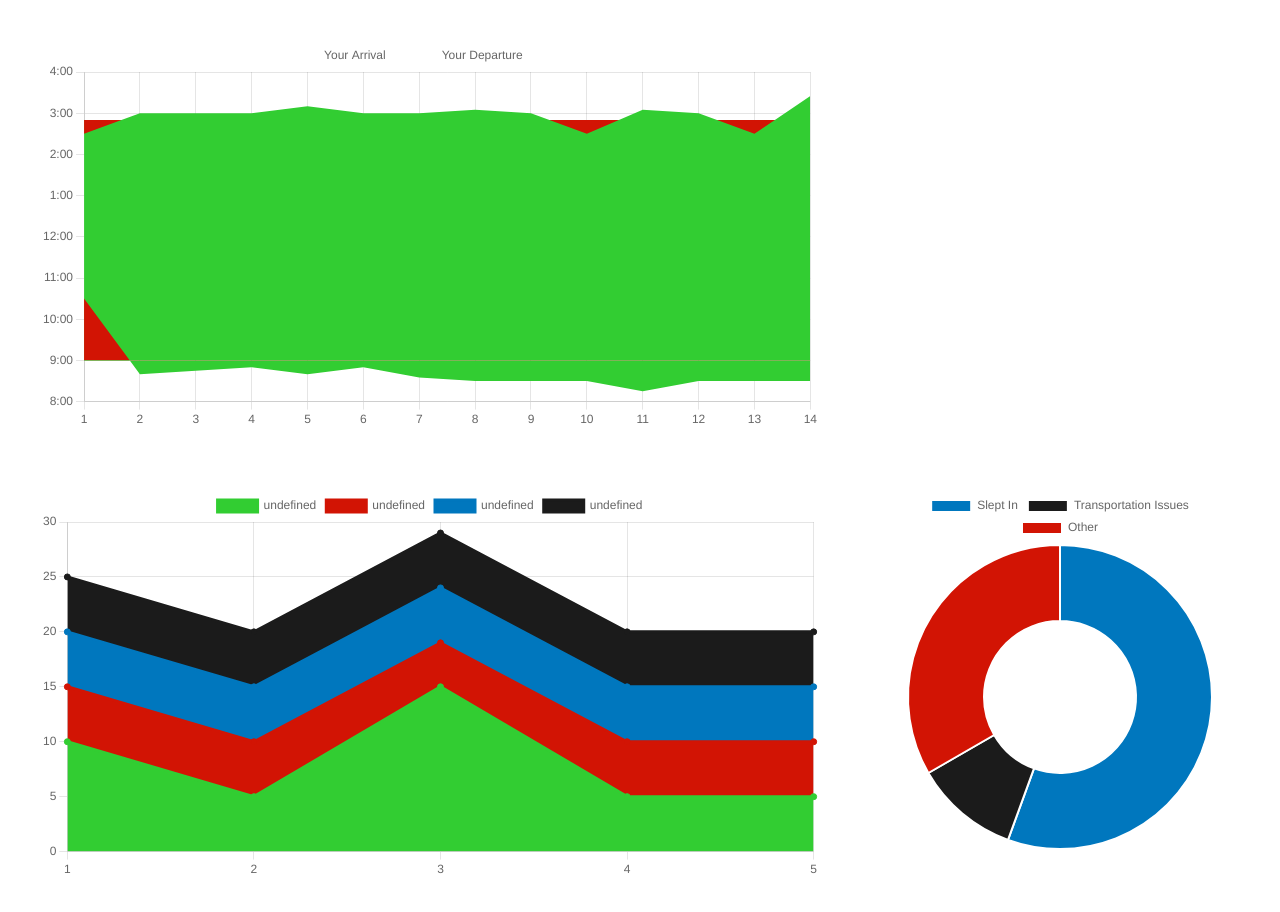
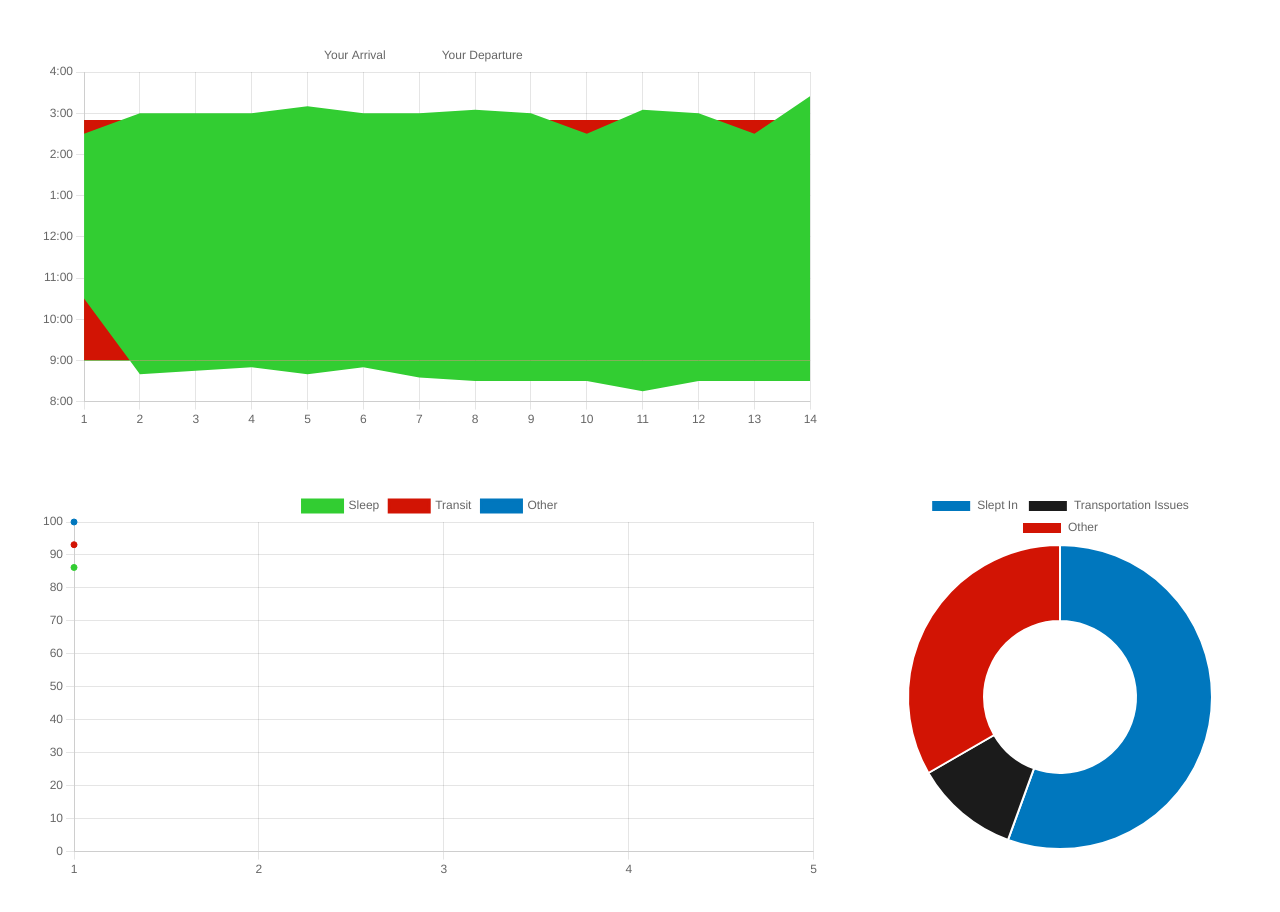
Before and after one commit to StarbirdTech/NuCard-DataViz, a website: page index.html in a window 1280 px wide. Drawn offline with nearby package versions, Linux system fonts and the light colour scheme.

Commit message:
working on reasons for lateness graph

```diff
--- a/charts/reason-late-area.js
+++ b/charts/reason-late-area.js
@@ -1,30 +1,82 @@
-things = [[10,5,15,5,5],[5,5,4,5,5],[5,5,5,5,5],[5,5,5,5,5]];
+things = [[5,5,4,5,5],[5,5,6,5,5],[5,5,5,5,5],[5,5,5,5,5]];
+
+const count = {
+  "sleep": 0,
+  "transit": 0,
+  "other": 0,
+  "total": 0,
+}
+
+let best = ["sleep", "transit", "other"];
+
+function listArray(inputData, x, y) {
+  this.x = x;
+  this.y = y;
+
+  for (let i = 0; i < inputData.length; i++) {
+    text(inputData[i], x, y);
+    this.y += textSize() + 5;
+  }
+}
+
+
+// ✅ count the number of sleep, transit, and other
+// ✅ do this for each day
+// ✅ convert the data to a percentage
+// ✅ map the data to the same scale
+
+// ⬛ use function to stack datasets on top of each other
+// ⬛ label y axis with % sign
+// ⬛ label x axis with dates
+
+
+for (let i = 0; i < data.length; i++) {
+  for (let j = 0; j < data[i].students.length; j++) {
+    if (data[i].students[j].reason == "sleep") data[i].reason.sleep.count++;
+    else if (data[i].students[j].reason == "transit") data[i].reason.transit.count++;
+    else data[i].reason.other.count++;
+    data[i].reason.total.count++;
+  }
+  data[i].reason.sleep.percent = percentage(data[i].reason.sleep.count);
+  data[i].reason.transit.percent = percentage(data[i].reason.transit.count);
+  data[i].reason.other.percent = percentage(data[i].reason.other.count);
+  data[i].reason.total.percent = percentage(data[i].reason.total.count);
+}
+
+console.log("sleep: " + data[0].reason.sleep.count + "  " + data[0].reason.sleep.percent + "%");
+console.log("transit: " + data[0].reason.transit.count + "  " + data[0].reason.transit.percent + "%");
+console.log("other: " + data[0].reason.other.count + "  " + data[0].reason.other.percent + "%");
+console.log("total: " + data[0].reason.total.count + "  " + data[0].reason.total.percent + "%");
+
+function percentage(partialValue) {
+  return (100 * partialValue) / data[0].reason.total.count;
+}
 
 const pieLineData = {
   labels: ["1", "2", "3", "4", "5"],
   datasets: [
     {
-      data: combineData(things, 0, 1),
+      label: "Sleep",
+      //data: map_range(combineData(things, 0, 1), 0, 1, 0, 30),
+      data: [data[0].reason.sleep.percent],
       backgroundColor: color.Green,
       borderColor: color.Green,
       fill: 'start',
     },
     {
-      data: combineData(things, 0, 2),
+      label: "Transit",
+      //data: map_range(combineData(things, 0, 2), 0, 1, 0, 30),
+      data: [data[0].reason.transit.percent + data[0].reason.sleep.percent],
       backgroundColor: color.Red,
       borderColor: color.Red,
       fill: '-1',
     },
     {
-      data: combineData(things, 0, 3),
+      label: "Other",
+      //data: map_range(combineData(things, 0, 3), 0, 1, 0, 30),
+      data: [data[0].reason.other.percent + data[0].reason.transit.percent + data[0].reason.sleep.percent],
       backgroundColor: color.Blue,
       borderColor: color.Blue,
-      fill: '-1',
-    },
-    {
-      data: combineData(things, 0, 4),
-      backgroundColor: color.Black,
-      borderColor: color.Black,
       fill: '-1',
     },
   ],
@@ -36,10 +88,10 @@ const pieLineConfig = {
   options: {
     scales: {
       y: {
-        beginAtZero: true,
+        beginAtZero: true
       }
-    },
-  },
+    }
+  }
 };
 
 const mypieLineChart = new Chart(document.getElementById("pieLine"), pieLineConfig);
--- /dev/null
+++ b/data.js
@@ -0,0 +1,373 @@
+const data =
+[
+{
+  "date": "04_13_22",
+  "reason": {
+    "sleep": {"count": 0, "percent": 0},
+    "transit": {"count": 0, "percent": 0},
+    "other": {"count": 0, "percent": 0},
+    "total": {"count": 0, "percent": 0},
+  },
+  "students": [
+    {
+      "uid": "BLgGEAAAAQ==",
+      "student": "Amiyr Ahmad",
+      "time": "10:18:21.651318",
+      "reason": "transit",
+    },
+    {
+      "uid": "BLAGEAAAAQ==",
+      "student": "Anara Magavi",
+      "time": "09:43:13.017994",
+      "reason": "transit",
+    },
+    {
+      "uid": "BC4AEAAAAQ==",
+      "student": "Aveen Nagpal",
+      "time": "10:14:58.727969",
+      "reason": "other"
+    },
+    {
+      "uid": "BO3/DwAAAQ==",
+      "student": "Beckett Munson",
+      "time": "10:05:06.878382",
+      "reason": "other"
+    },
+    {
+      "uid": "BHIGEAAAAQ==",
+      "student": "Benjamin Sanchez",
+      "time": "09:33:59.039514",
+      "reason": "sleep"
+    },
+    {
+      "uid": "BDYAEAAAAQ==",
+      "student": "Coffy Lessig",
+      "time": "10:16:06.647078",
+      "reason": "sleep"
+    },
+    {
+      "uid": "BP3/DwAAAQ==",
+      "student": "Cole Krivak",
+      "time": "10:06:40.697016",
+      "reason": "sleep"
+    },
+    {
+      "uid": "BIIGEAAAAQ==",
+      "student": "Evan Johnston",
+      "time": "10:18:34.193389",
+      "reason": "sleep"
+    },
+    {
+      "uid": "BPX/DwAAAQ==",
+      "student": "Finn Mayeux",
+      "time": "10:06:55.201303",
+      "reason": "sleep"
+    },
+    {
+      "uid": "BJAGEAAAAQ==",
+      "student": "Hide",
+      "time": "08:36:42.869079",
+      "reason": "sleep"
+    },
+    {
+      "uid": "BHoGEAAAAQ==",
+      "student": "Hunter Stillwell",
+      "time": "14:00:41.970080",
+      "reason": "sleep"
+    },
+    {
+      "uid": "BBYBEAAAAQ==",
+      "student": "Isa Murray",
+      "time": "10:20:07.172435",
+      "reason": "sleep"
+    },
+    {
+      "uid": "BFoGEAAAAQ==",
+      "student": "Jack Vincent",
+      "time": "10:06:45.328243",
+      "reason": "sleep"
+    },
+    {
+      "uid": "BAUAEAAAAQ==",
+      "student": "Jere Nierenberg",
+      "time": "10:07:33.666914",
+      "reason": "sleep"
+    },
+    {
+      "uid": "BGIGEAAAAQ==",
+      "student": "Kody White",
+      "time": "11:44:10.537941",
+      "reason": "sleep"
+    },
+    {
+      "uid": "BC4BEAAAAQ==",
+      "student": "Kunal Botla",
+      "time": "10:08:26.833788",
+      "reason": "sleep"
+    },
+    {
+      "uid": "BDYBEAAAAQ==",
+      "student": "Lalita Bellach",
+      "time": "10:07:58.010278",
+      "reason": "sleep"
+    },
+    {
+      "uid": "BCYBEAAAAQ==",
+      "student": "Max Berbeco",
+      "time": "10:09:26.525978",
+      "reason": "sleep"
+    },
+    {
+      "uid": "BB4BEAAAAQ==",
+      "student": "Mercy Schmidt",
+      "time": "10:18:46.207527",
+      "reason": "sleep"
+    },
+    {
+      "uid": "BN3/DwAAAQ==",
+      "student": "Nate Besthoff",
+      "time": "10:03:22.932800",
+      "reason": "sleep"
+    },
+    {
+      "uid": "BEYAEAAAAQ==",
+      "student": "Nick Thorn",
+      "time": "11:47:52.330223",
+      "reason": "sleep"
+    },
+    {
+      "uid": "BA0AEAAAAQ==",
+      "student": "Noelle Aminoff",
+      "time": "10:10:37.943523",
+      "reason": "sleep"
+    },
+    {
+      "uid": "BBQAEAAAAQ==",
+      "student": "Sasha Hill",
+      "time": "11:43:54.775023",
+      "reason": "sleep"
+    },
+    {
+      "uid": "BJgGEAAAAQ==",
+      "student": "Schuyler Johnson",
+      "time": "10:42:06.311603",
+      "reason": "sleep"
+    },
+    {
+      "uid": "BKAGEAAAAQ==",
+      "student": "Siena Jekel",
+      "time": "09:46:29.132310",
+      "reason": "sleep"
+    },
+    {
+      "uid": "BIkGEAAAAQ==",
+      "student": "Steven Stants",
+      "time": "14:11:29.444661",
+      "reason": "sleep"
+    },
+    {
+      "uid": "BOX/DwAAAQ==",
+      "student": "Teo Sadoswski",
+      "time": "10:18:16.334406",
+      "reason": "sleep"
+    },
+    {
+      "uid": "BB4AEAAAAQ==",
+      "student": "Trevor McDonald",
+      "time": "10:12:24.529404",
+      "reason": "sleep"
+    },
+    {
+      "uid": "BKgGEAAAAQ==",
+      "student": "William Fosnot",
+      "time": "10:42:17.302813",
+      "reason": "sleep"
+    }
+  ]
+},
+{
+  "date": "04_13_22",
+  "reason": {
+    "sleep": {"count": 0, "percent": 0},
+    "transit": {"count": 0, "percent": 0},
+    "other": {"count": 0, "percent": 0},
+    "total": {"count": 0, "percent": 0},
+  },
+  "students": [
+    {
+      "uid": "BLgGEAAAAQ==",
+      "student": "Amiyr Ahmad",
+      "time": "10:18:21.651318",
+      "reason": "sleep"
+    },
+    {
+      "uid": "BLAGEAAAAQ==",
+      "student": "Anara Magavi",
+      "time": "09:43:13.017994",
+      "reason": "sleep"
+    },
+    {
+      "uid": "BC4AEAAAAQ==",
+      "student": "Aveen Nagpal",
+      "time": "10:14:58.727969",
+      "reason": "sleep"
+    },
+    {
+      "uid": "BO3/DwAAAQ==",
+      "student": "Beckett Munson",
+      "time": "10:05:06.878382",
+      "reason": "sleep"
+    },
+    {
+      "uid": "BHIGEAAAAQ==",
+      "student": "Benjamin Sanchez",
+      "time": "09:33:59.039514",
+      "reason": "sleep"
+    },
+    {
+      "uid": "BDYAEAAAAQ==",
+      "student": "Coffy Lessig",
+      "time": "10:16:06.647078",
+      "reason": "sleep"
+    },
+    {
+      "uid": "BP3/DwAAAQ==",
+      "student": "Cole Krivak",
+      "time": "10:06:40.697016",
+      "reason": "sleep"
+    },
+    {
+      "uid": "BIIGEAAAAQ==",
+      "student": "Evan Johnston",
+      "time": "10:18:34.193389",
+      "reason": "sleep"
+    },
+    {
+      "uid": "BPX/DwAAAQ==",
+      "student": "Finn Mayeux",
+      "time": "10:06:55.201303",
+      "reason": "sleep"
+    },
+    {
+      "uid": "BJAGEAAAAQ==",
+      "student": "Hide",
+      "time": "08:36:42.869079",
+      "reason": "sleep"
+    },
+    {
+      "uid": "BHoGEAAAAQ==",
+      "student": "Hunter Stillwell",
+      "time": "14:00:41.970080",
+      "reason": "sleep"
+    },
+    {
+      "uid": "BBYBEAAAAQ==",
+      "student": "Isa Murray",
+      "time": "10:20:07.172435",
+      "reason": "sleep"
+    },
+    {
+      "uid": "BFoGEAAAAQ==",
+      "student": "Jack Vincent",
+      "time": "10:06:45.328243",
+      "reason": "sleep"
+    },
+    {
+      "uid": "BAUAEAAAAQ==",
+      "student": "Jere Nierenberg",
+      "time": "10:07:33.666914",
+      "reason": "sleep"
+    },
+    {
+      "uid": "BGIGEAAAAQ==",
+      "student": "Kody White",
+      "time": "11:44:10.537941",
+      "reason": "sleep"
+    },
+    {
+      "uid": "BC4BEAAAAQ==",
+      "student": "Kunal Botla",
+      "time": "10:08:26.833788",
+      "reason": "sleep"
+    },
+    {
+      "uid": "BDYBEAAAAQ==",
+      "student": "Lalita Bellach",
+      "time": "10:07:58.010278",
+      "reason": "sleep"
+    },
+    {
+      "uid": "BCYBEAAAAQ==",
+      "student": "Max Berbeco",
+      "time": "10:09:26.525978",
+      "reason": "sleep"
+    },
+    {
+      "uid": "BB4BEAAAAQ==",
+      "student": "Mercy Schmidt",
+      "time": "10:18:46.207527",
+      "reason": "sleep"
+    },
+    {
+      "uid": "BN3/DwAAAQ==",
+      "student": "Nate Besthoff",
+      "time": "10:03:22.932800",
+      "reason": "sleep"
+    },
+    {
+      "uid": "BEYAEAAAAQ==",
+      "student": "Nick Thorn",
+      "time": "11:47:52.330223",
+      "reason": "sleep"
+    },
+    {
+      "uid": "BA0AEAAAAQ==",
+      "student": "Noelle Aminoff",
+      "time": "10:10:37.943523",
+      "reason": "sleep"
+    },
+    {
+      "uid": "BBQAEAAAAQ==",
+      "student": "Sasha Hill",
+      "time": "11:43:54.775023",
+      "reason": "sleep"
+    },
+    {
+      "uid": "BJgGEAAAAQ==",
+      "student": "Schuyler Johnson",
+      "time": "10:42:06.311603",
+      "reason": "sleep"
+    },
+    {
+      "uid": "BKAGEAAAAQ==",
+      "student": "Siena Jekel",
+      "time": "09:46:29.132310",
+      "reason": "sleep"
+    },
+    {
+      "uid": "BIkGEAAAAQ==",
+      "student": "Steven Stants",
+      "time": "14:11:29.444661",
+      "reason": "sleep"
+    },
+    {
+      "uid": "BOX/DwAAAQ==",
+      "student": "Teo Sadoswski",
+      "time": "10:18:16.334406",
+      "reason": "sleep"
+    },
+    {
+      "uid": "BB4AEAAAAQ==",
+      "student": "Trevor McDonald",
+      "time": "10:12:24.529404",
+      "reason": "sleep"
+    },
+    {
+      "uid": "BKgGEAAAAQ==",
+      "student": "William Fosnot",
+      "time": "10:42:17.302813",
+      "reason": "sleep"
+    }
+  ]
+}
+]
--- a/index.html
+++ b/index.html
@@ -16,6 +16,7 @@
     </div>
   </body>
   <script src="graph.js"></script>
+  <script src="data.js"></script>
   <script src="charts/personal-atd.js"></script>
   <script src="charts/reason-late-area.js"></script>
   <script src="charts/reason-late-donut.js"></script>
```
Also changed, not shown: data.json (deleted, +0 -77 lines), reason-late-area-unused.js (added, +23 -0 lines).
